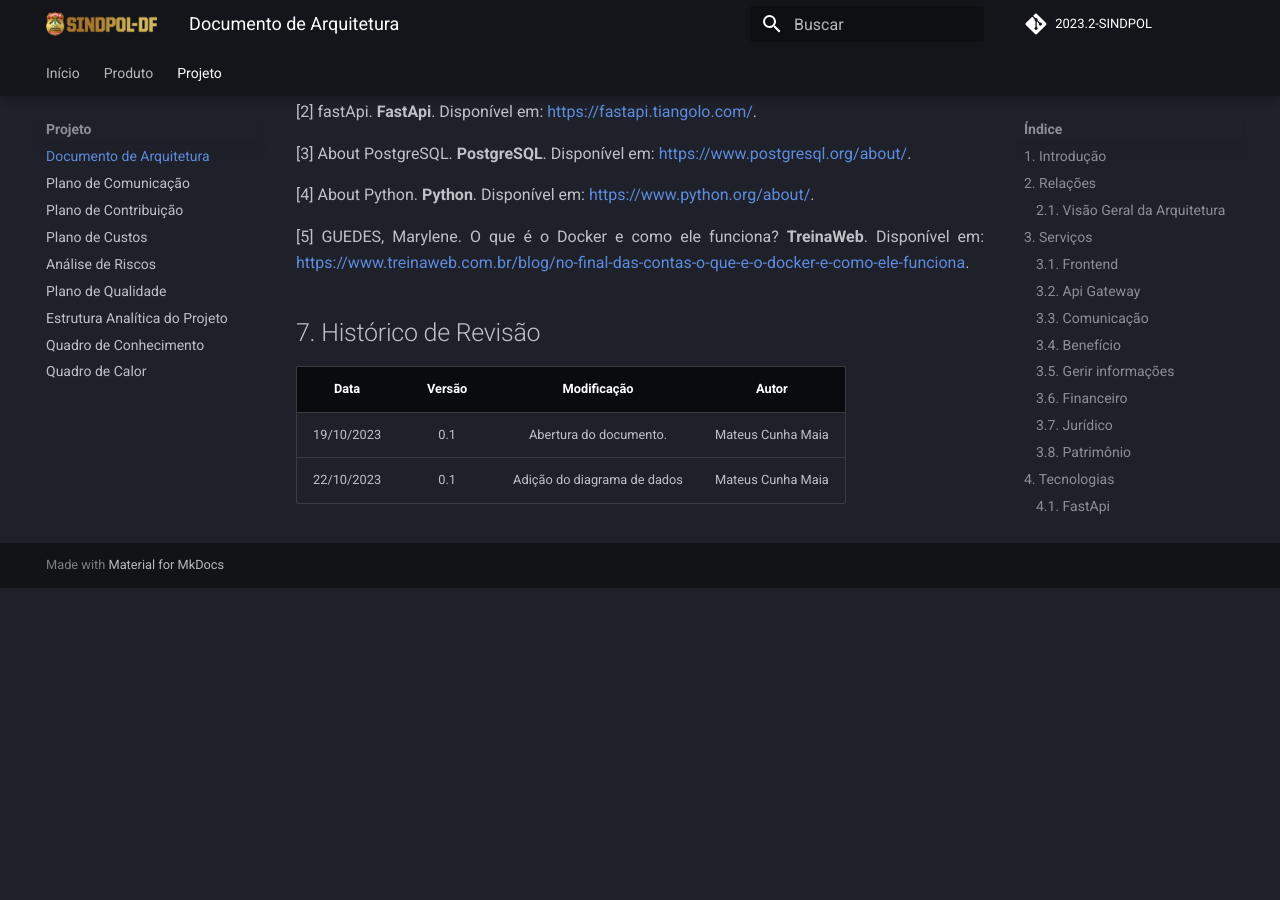
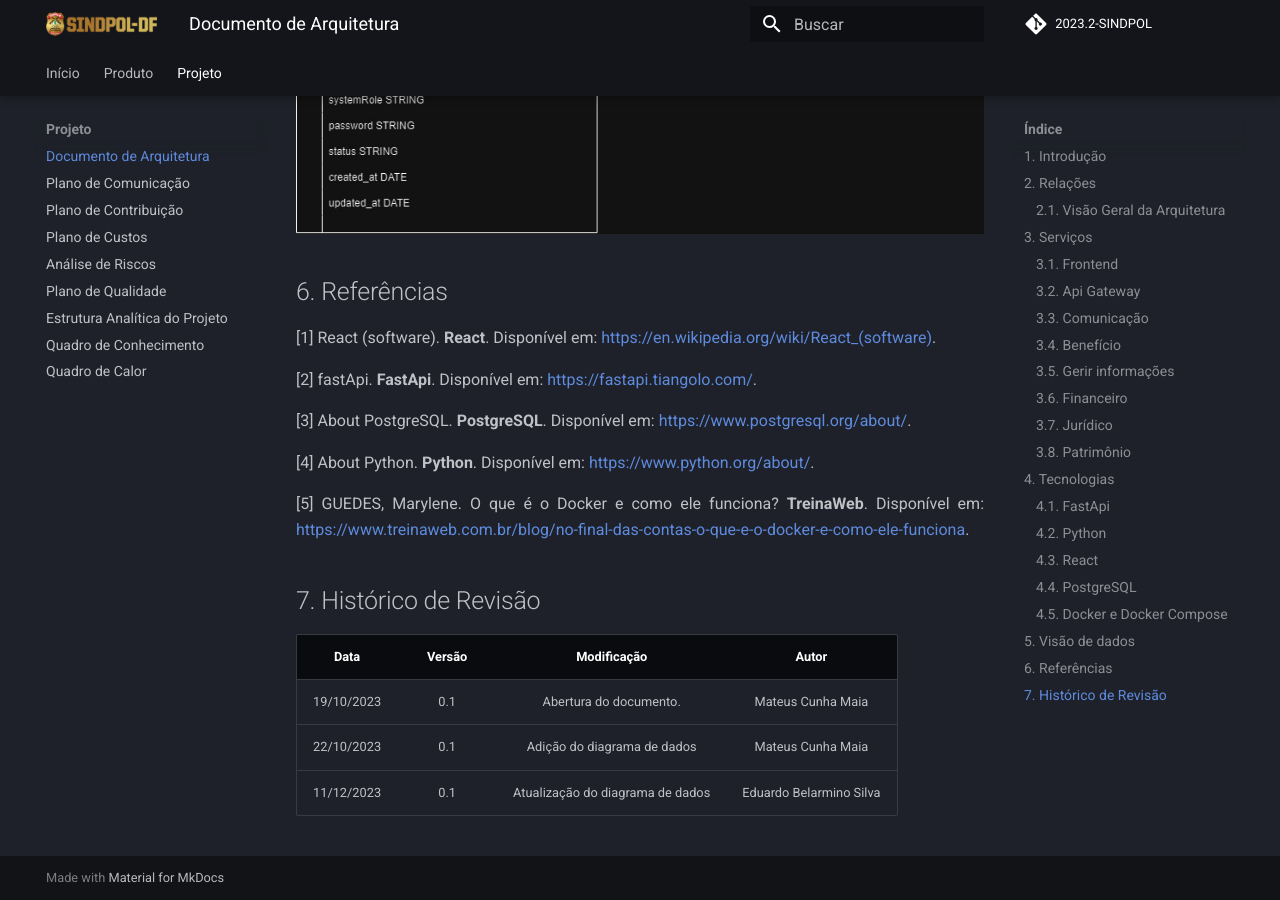
Before and after one commit to fga-eps-mds/2023.2-SINDPOL-DOC, an MkDocs documentation site: the page built from docs/projeto/arquitetura.md, in a window 1280 px wide and 900 px high, scrolled down 4542 px. Built offline with MkDocs 1.6.1 and Material for MkDocs 9.7.7, drawn with Linux system fonts in a browser that asks for light colours; comment, search, counter and statistics services are not loaded; before the commit the page ends 5130 px from its top, so only the background shows below that.

Commit message:
fix: update visao_dados file

```diff
--- a/docs/projeto/arquitetura.md
+++ b/docs/projeto/arquitetura.md
@@ -79,7 +79,7 @@
 
 Devido a implementação de novas funcionalidades e principalmente após a implementação de perfis de usuário, tivemos refatorações nas tabelas do banco de dados, resultando na seguinte modelagem:
 
-![visao dos dados](../assets/visao_dados.jpeg)
+![visao dos dados](../assets/visao_dados.jpg)
 
 ## 6. Referências
 
@@ -100,3 +100,4 @@
 | :--------- | :----- | :-------------------------------------------- | :------------------------- |
 | 19/10/2023 | 0.1    | Abertura do documento.                        | Mateus Cunha Maia              |
 | 22/10/2023 | 0.1    | Adição do diagrama de dados                        | Mateus Cunha Maia              |
+| 11/12/2023 | 0.1    | Atualização do diagrama de dados                        | Eduardo Belarmino Silva              |
```
Also changed, not shown: docs/assets/visao_dados.jpg (added).
